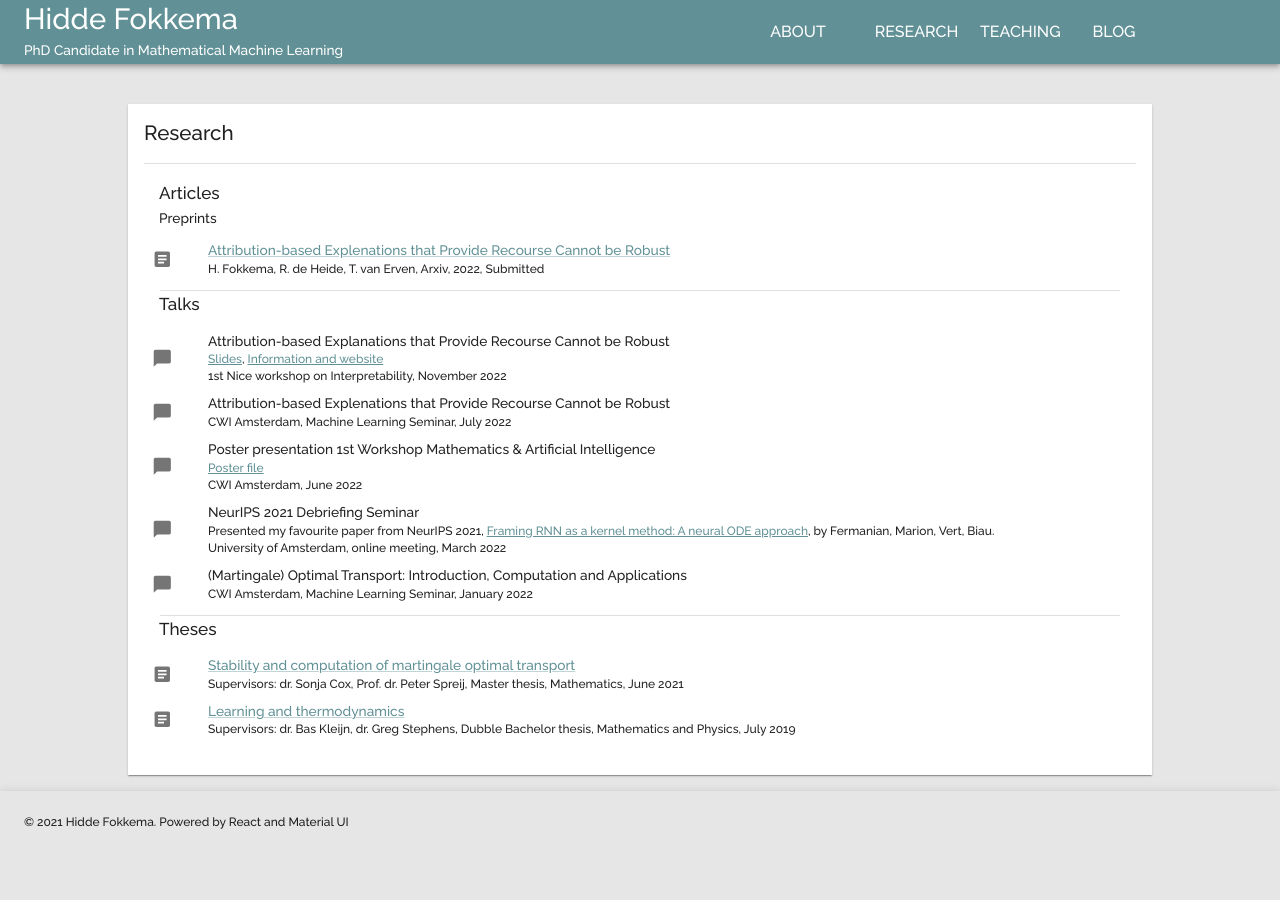
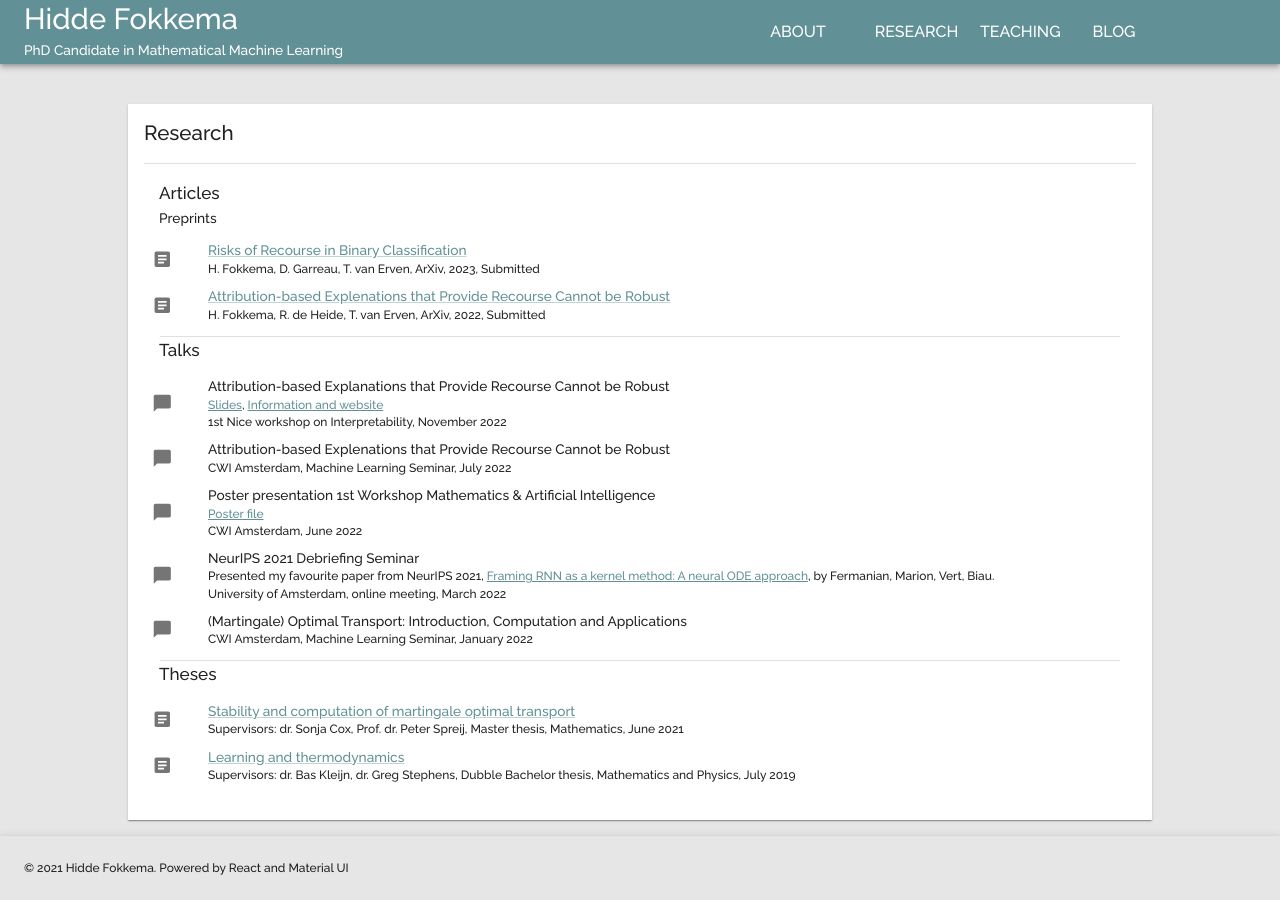
Before and after one commit to HiddeFok/personal-website-react, a React (Create React App) app: page /research in a window 1280 px wide. Before the commit the page ends 855 px from the top, so only its background shows below. Built offline with nearby package versions, Linux system fonts and the light colour scheme.

Commit message:
Added new article

```diff
--- a/src/data/news.tsx
+++ b/src/data/news.tsx
@@ -4,6 +4,15 @@ export interface newsItem {
 }
 
 export const newsItems: newsItem[] = [
+  {
+    title: `2023-05: A new preprint is out, where we invistigate
+    the possible consequences on the risk by providing recourse!`,
+    additional:
+    <div>
+      Title and link:&nbsp;
+      <a href="https://arxiv.org/abs/2306.00497">Risks of Recourse in Binary Classification</a>
+    </div>
+  },
   {
     title: "2022-11: I will be speaking at the 1st Nice Workshop on Interpretability!",
     additional:
--- a/src/data/publications.ts
+++ b/src/data/publications.ts
@@ -8,10 +8,18 @@ export interface Publication {
 }
 // object should be removed
 export const listPublications: Publication[] = [
+{
+    title: 'Risks of Recourse in Binary Classification',
+    authors: ['H. Fokkema', 'D. Garreau', 'T. van Erven'],
+    journal: 'ArXiv',
+    date: '2023',
+    link: 'https://arxiv.org/abs/2306.00497',
+    additional: 'Submitted'
+  },
   {
     title: 'Attribution-based Explenations that Provide Recourse Cannot be Robust',
     authors: ['H. Fokkema', 'R. de Heide', 'T. van Erven'],
-    journal: 'Arxiv',
+    journal: 'ArXiv',
     date: '2022',
     link: 'https://arxiv.org/abs/2205.15834',
     additional: 'Submitted'
```
